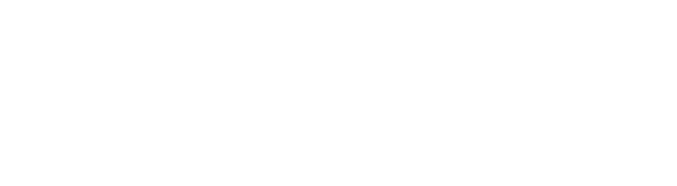
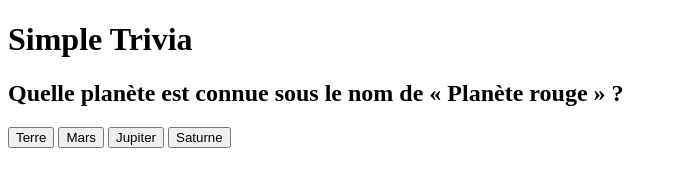
Before and after one commit to marine-devweb/TriviaGame, a plain HTML site: page index.html in a window 1280 px wide. Shown: the whole page, without its empty margins (0-677 px from the left). Drawn offline with Linux system fonts and the light colour scheme.

Commit message:
Ajout de la fonction displayQuestion()

```diff
--- a/index.html
+++ b/index.html
@@ -7,6 +7,18 @@
     <title>Trivia Game</title>
 </head>
 <body>
+    <div class="container">
+        <div>
+            <h1>Simple Trivia</h1>
+            <h2 id="question"></h2>
+            <div id="choices">
+                <button id="choice1" onclick="checkAnswer(this)"></button>
+                <button id="choice2" onclick="checkAnswer(this)"></button>
+                <button id="choice3" onclick="checkAnswer(this)"></button>
+                <button id="choice4" onclick="checkAnswer(this)"></button>
+            </div>
+            <div id="result"></div>
+        </div>
     <script src="script.js"></script>
 </body>
 </html>
--- a/script.js
+++ b/script.js
@@ -1,3 +1,15 @@
-const question = "What planet is known as the 'Red Planet'?";
-const choices = ["Earth", "Mars", "Jupiter", "Saturn"];
+const question = "Quelle planète est connue sous le nom de « Planète rouge » ?";
+const choices = ["Terre", "Mars", "Jupiter", "Saturne"];
 const correctAnswer = "Mars";
+
+// Utilisée pour afficher une question et une liste de choix
+function displayQuestion() {
+    document.getElementById('question').innerHTML = question;
+
+    for (let i = 0; i < 4; i++) {
+    const btn = document.getElementById(`choice${i+1}`);
+    btn.innerHTML = choices[i];
+    btn.value = choices[i];
+    }
+}
+displayQuestion();
```
